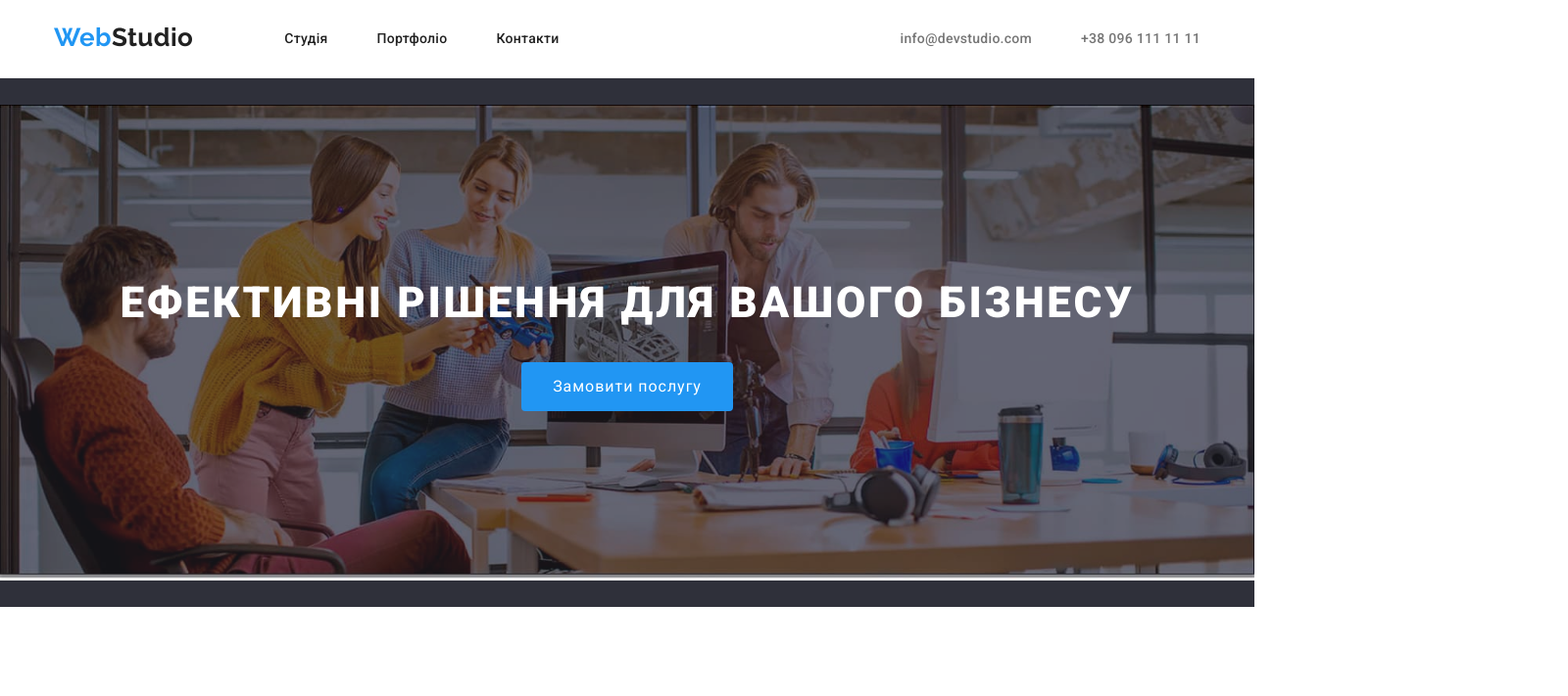
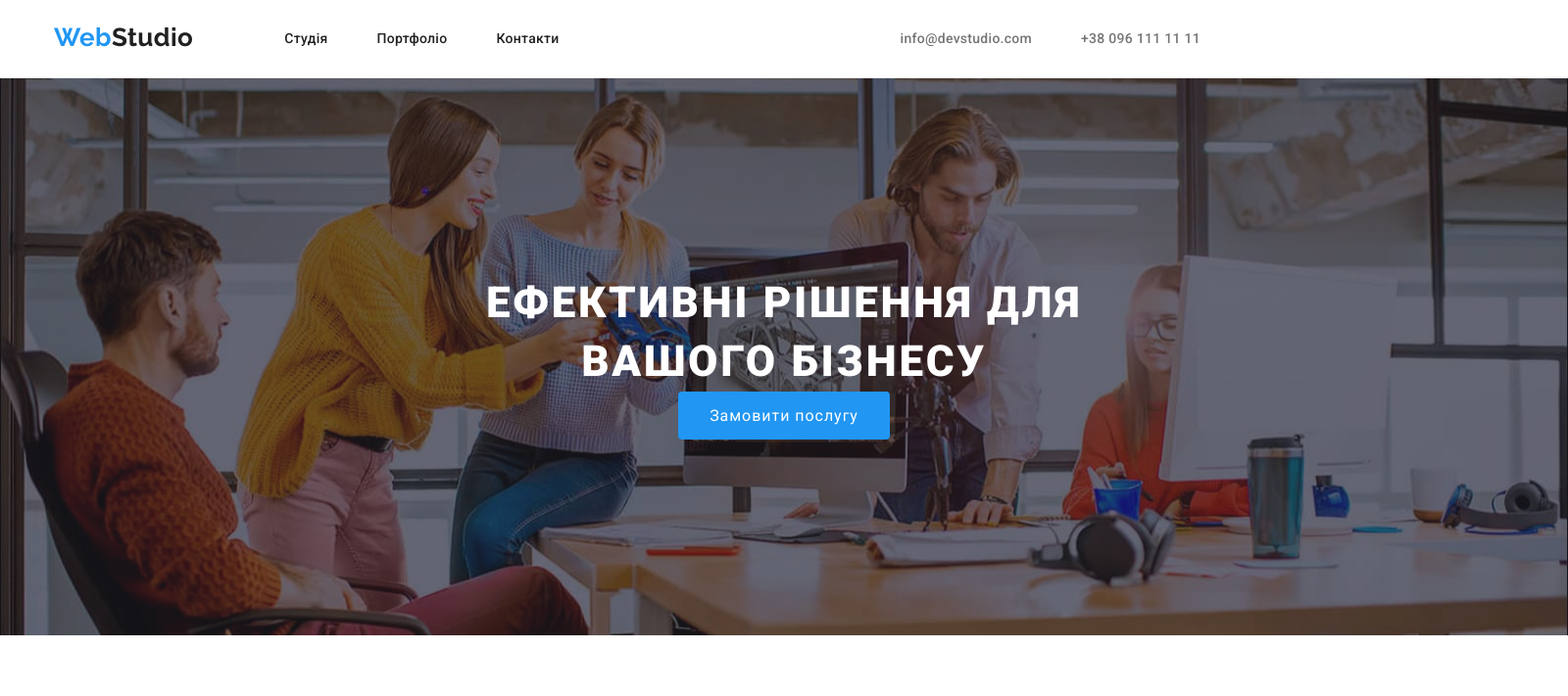
Before and after one commit to LizakKhona/WebStudio, a plain HTML site: page index.html in a window 1280 px wide. Shown: the top 711 px of the page at 98% size, 1600 px wide, since content can reach past the window. Drawn offline with nearby package versions, Linux system fonts and the light colour scheme.

Commit message:
Дороблен заголовок та секція

```diff
--- a/css/styles.css
+++ b/css/styles.css
@@ -139,7 +139,9 @@ img {
     background-image: url("../images/heroSection/overlay.png"), url(../images/heroSection/people.jpg);
     background-repeat: no-repeat;
     background-position: center;
-    background-size: contain;
+    background-size: cover;
+    width: 1600px;
+    margin: 0 auto;
 }
 .title {
     color: var(--fourthTextColor);
@@ -150,6 +152,8 @@ img {
     text-transform: uppercase;
     text-align: center;
     margin-bottom: 30px;
+    width: 696px;
+    margin: 0 auto;
 }
 .heroSection-button {
     background-color: var(--bgHoverButtons);
```
